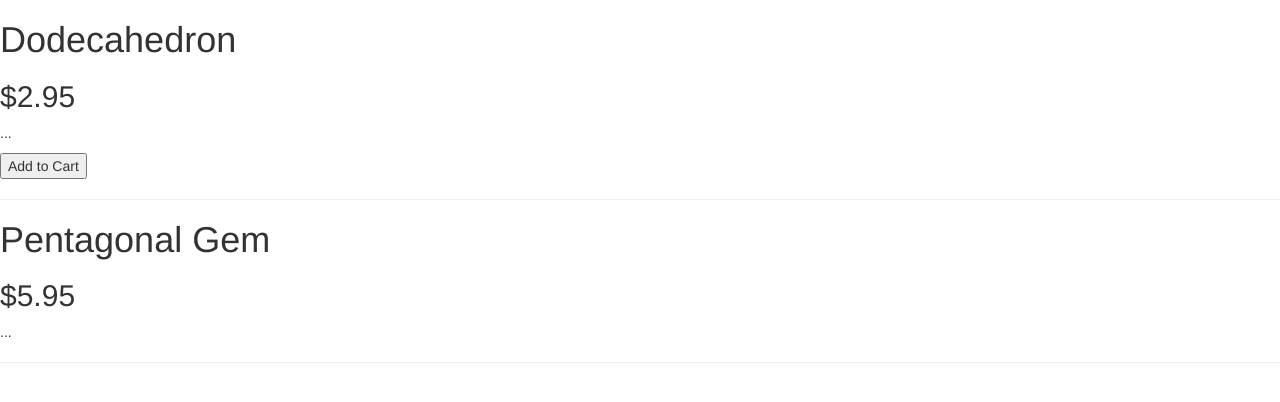
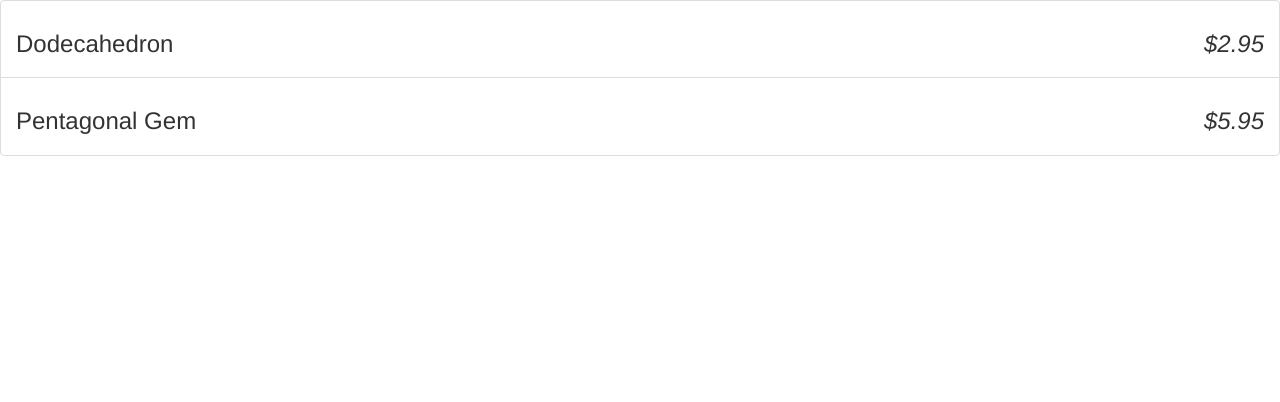
Before and after one commit to IN3D/gemstore, a plain HTML site: page index.html in a window 1280 px wide. Drawn offline with Linux system fonts and the light colour scheme.

Commit message:
update index to use bootstrap

```diff
--- a/index.html
+++ b/index.html
@@ -6,12 +6,14 @@
         <script type="text/javascript" src="assets/main.js"></script>
     </head>
     <body ng-controller="StoreController as store">
-        <div ng-repeat="product in store.products">
-            <h1> {{product.name}} </h1>
-            <h2> ${{product.price}} </h2>
-            <p> {{product.description}} </p>
-            <button ng-show="product.canPurchase"> Add to Cart </button>
-            <hr/>
+        <div ng-controller="StoreController as store">
+            <ul class="list-group">
+                <li class="list-group-item" ng-repeat="product in store.products">
+                <h3>
+                    {{product.name}}
+                    <em class="pull-right">{{product.price | currency}}</em>
+                </h3>
+            </ul>
         </div>
 
     </body>
```
